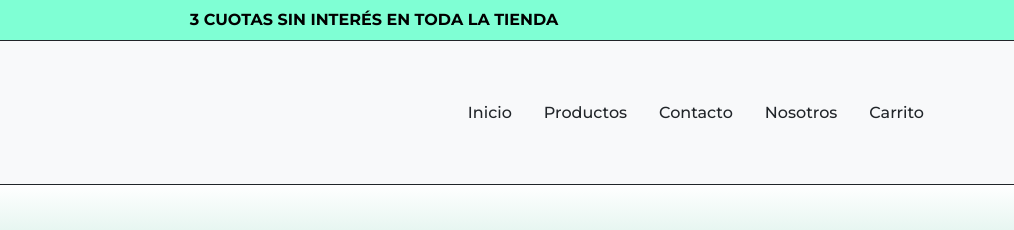
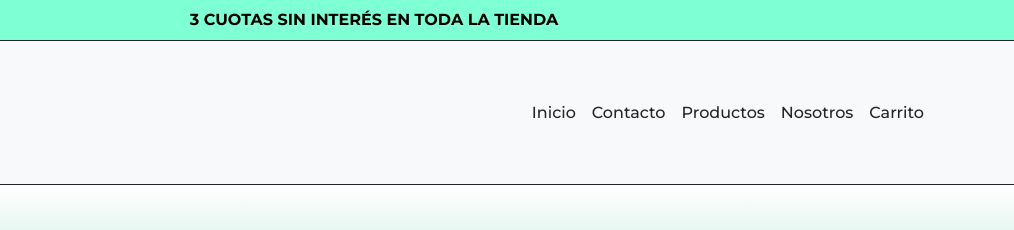
Before and after one commit to trumonts/Talento-Tech, a plain HTML site: page index.html in a window 1280 px wide. Shown: the top 230 px of the page, 266-1280 px from the left. Drawn offline with nearby package versions, Linux system fonts and the light colour scheme.

Commit message:
Ajustes en Menu

```diff
--- a/index.html
+++ b/index.html
@@ -35,11 +35,28 @@
                 </button>
                 <div class="collapse navbar-collapse justify-content-end" id="navbarNav">
                     <div class="navbar-nav gap-3 text-center">
+                        <ul class="navbar-nav me-auto mb-2 mb-lg-0">
+                            <li class="nav-item">
                                 <a class="nav-link text-dark fw-medium" href="./index.html">Inicio</a>
+                            </li>
+
+                            <li class="nav-item">
+                                <a class="nav-link text-dark fw-medium" href="#">Contacto</a>
+                            </li class="nav-item">
+
+                            <li class="nav-item">
                                 <a class="nav-link text-dark fw-medium" href="#">Productos</a>
-                        <a class="nav-link text-dark fw-medium" href="#">Contacto</a>
+                            </li class="nav-item">
+
+                            <li class="nav-item">
                                 <a class="nav-link text-dark fw-medium" href="#">Nosotros</a>
+                            </li>
+                            <li class="nav-item">
                                 <a class="nav-link text-dark fw-medium" href="#">Carrito</a>
+                            </li>
+                        </ul>
+
+
                     </div>
                 </div>
             </div>
@@ -107,8 +124,8 @@
                     <!-- Producto 4 -->
                     <div class="col-12 col-sm-6 col-lg-4">
                         <div class="infoProducto h-100">
-                            <img class="imgProducto mx-auto mb-3" src="./assets/img/Products/Kit para pieles mixtas y grasas.png"
-                                alt="Kit antioxidante">
+                            <img class="imgProducto mx-auto mb-3"
+                                src="./assets/img/Products/Kit para pieles mixtas y grasas.png" alt="Kit antioxidante">
                             <h4 class="fw-bold fs-5">Kit para pieles mixtas y grasas</h4>
                             <p class="text-muted small">Elimina impurezas y maquillaje, dejando la piel limpia, fresca y
                                 calmada.Hidratación profunda, Seborregulador, Acción antiage.</p>
@@ -120,8 +137,8 @@
                     <!-- Producto 5 -->
                     <div class="col-12 col-sm-6 col-lg-4">
                         <div class="infoProducto h-100">
-                            <img class="imgProducto mx-auto mb-3" src="./assets/img/Products/Kit antioxidante iluminador.png"
-                                alt="Kit antioxidante">
+                            <img class="imgProducto mx-auto mb-3"
+                                src="./assets/img/Products/Kit antioxidante iluminador.png" alt="Kit antioxidante">
                             <h4 class="fw-bold fs-5">Kit antioxidante iluminador</h4>
                             <p class="text-muted small">Ayuda a eliminar smog, detritus, maquillaje, sin afectar la
                                 piel. Combate los radicales libres de forma efectiva.</p>
@@ -133,8 +150,8 @@
                     <!-- Producto 6 -->
                     <div class="col-12 col-sm-6 col-lg-4">
                         <div class="infoProducto h-100">
-                            <img class="imgProducto mx-auto mb-3" src="./assets/img/Products/Serum Niacinamida - Idraet.png"
-                                alt="Kit antioxidante">
+                            <img class="imgProducto mx-auto mb-3"
+                                src="./assets/img/Products/Serum Niacinamida - Idraet.png" alt="Kit antioxidante">
                             <h4 class="fw-bold fs-5">Serum Niacinamida - Idraet</h4>
                             <p class="text-muted small">Serum de niacinamida con fórmula concentrada al 10%. Este serum
                                 es ideal para todo tipo de piel, desde jóvenes hasta
```
Lines whose indentation alone changed are shown as unchanged.
